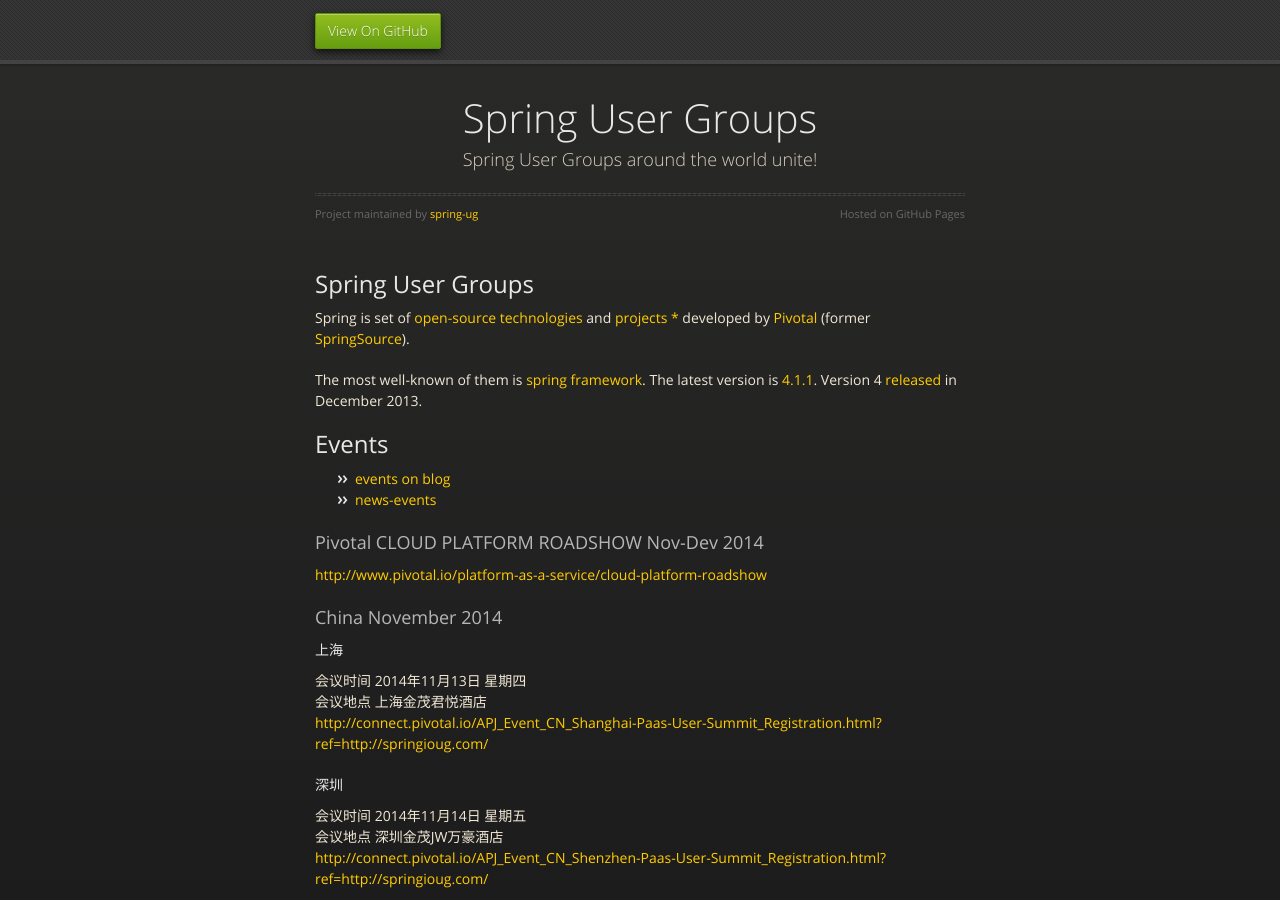
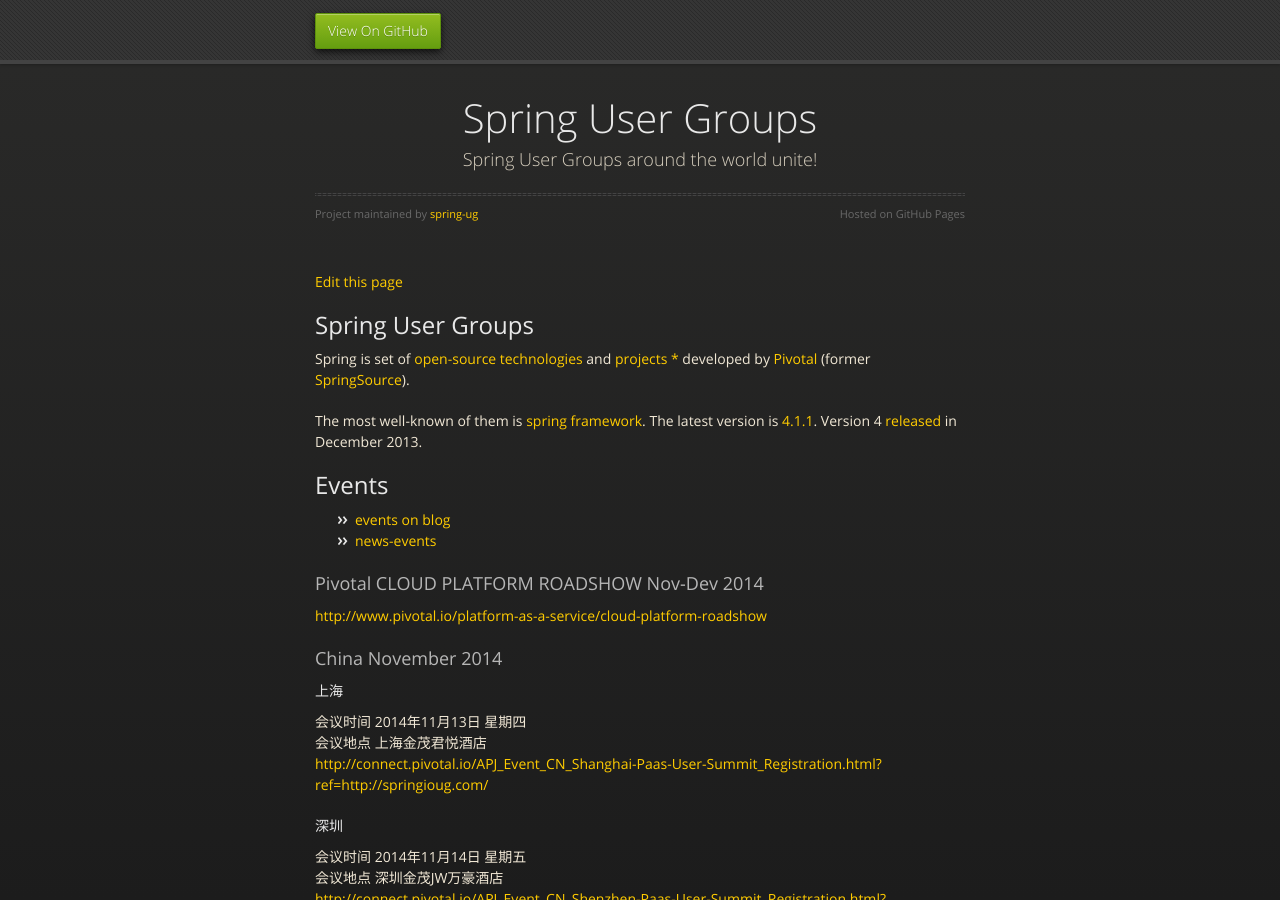
Before and after one commit to spring-ug/spring-ug.github.io, a Jekyll site: the page built from index.md, in a window 1280 px wide and 900 px high. Built offline with Jekyll 4.4.1, drawn with Linux system fonts in a browser that asks for light colours; nearby versions of some CDN libraries; Markdown is read by kramdown in place of the engine named in the settings.

Commit message:
Edit this page

```diff
--- a/index.md
+++ b/index.md
@@ -3,6 +3,7 @@ layout: midnight_theme
 title: Spring User Groups
 ---
 
+[Edit this page](https://github.com/spring-ug/spring-ug.github.io/edit/master/index.md)
 
 ## Spring User Groups
 
```
